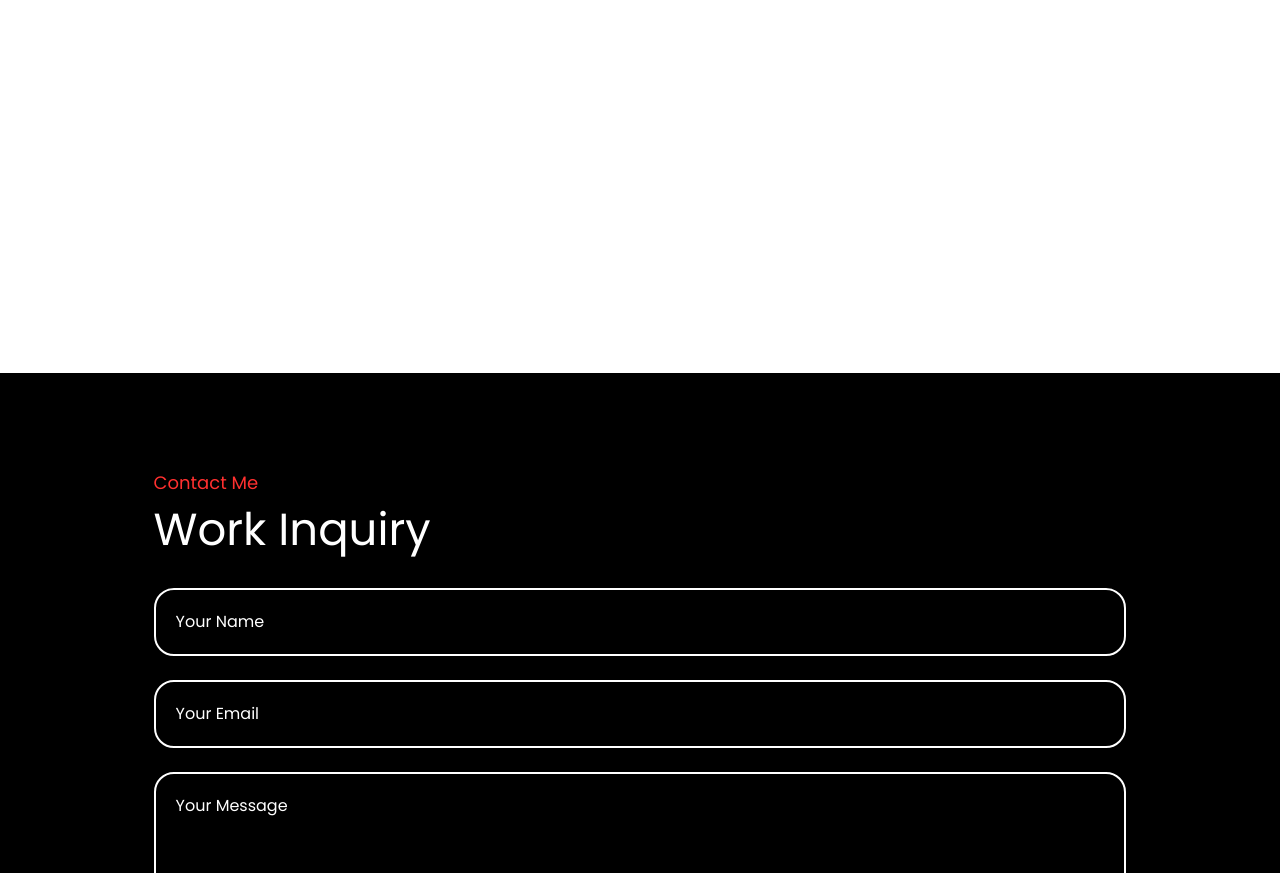
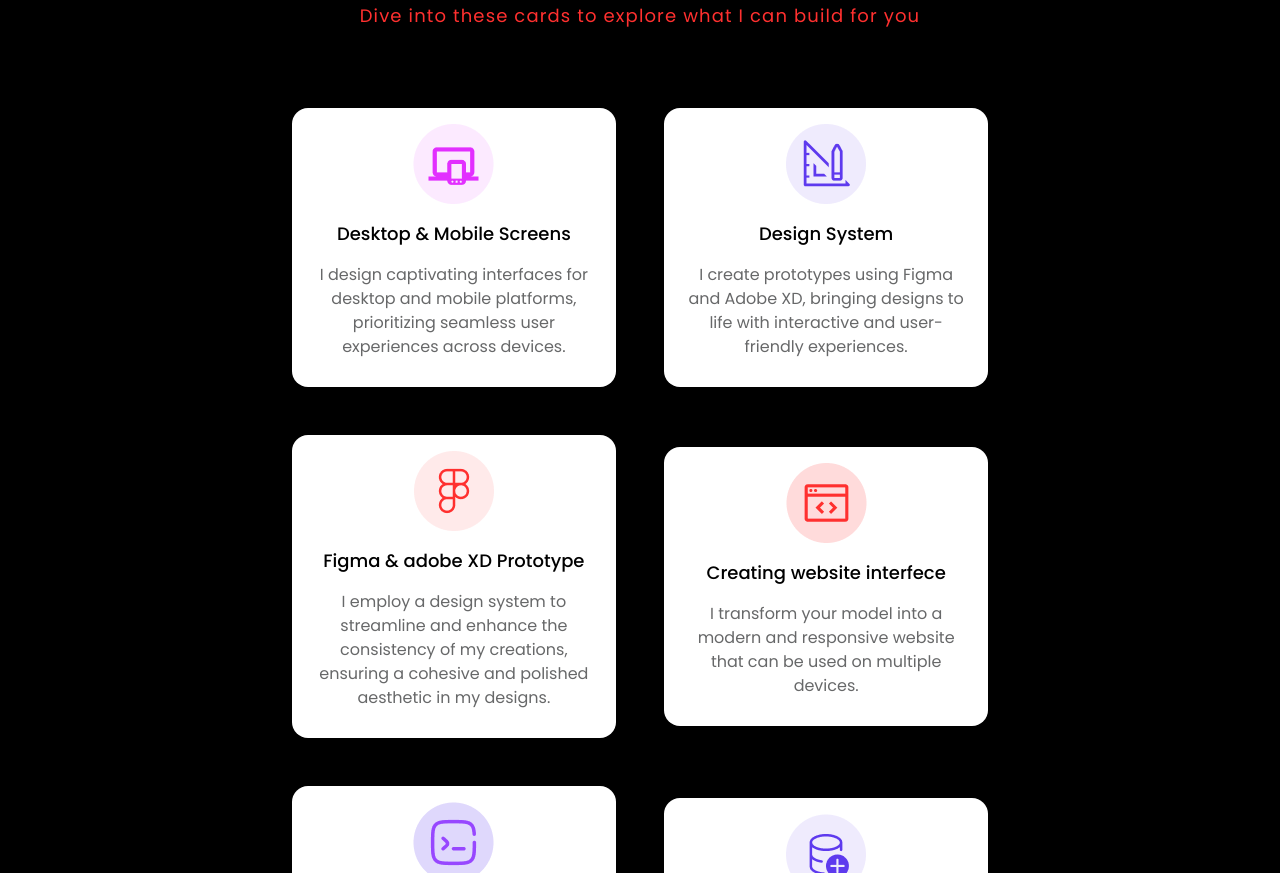
Before and after one commit to salimxfardeheb/portfolio, a Next.js app: page /services in a window 1280 px wide. Before the commit this address had no page. Shown: the part 427-1300 px from the top of the page. Built offline with nearby package versions, Linux system fonts and the light colour scheme.

Commit message:
feat services page

```diff
--- /dev/null
+++ b/app/(root)/services/page.tsx
@@ -0,0 +1,56 @@
+import Card from "@/app/components/ui/cards";
+import { descriptionFullstack, descriptionServices } from "@/app/variables";
+import React from "react";
+
+const page = () => {
+  return (
+      <div className="flex flex-col justify-center items-center lg:py-20 py-48 gap-6 mx-[12%] lg:mx-0">
+        <p className="uppercase tracking-[0.15em] text-redOrange text-MobileHeader5 font-Header5 text-center">
+          DEVELOPPE YOPUR WEBSITE FROM ZERO TO HERO
+        </p>
+        <div className="flex flex-col justify-center items-center ">
+          <p className="text-white text-Header2 flex flex-col-reverse gap-4 text-center leading-tight tracking-wide">
+            <span className="text-redOrange md:text-Header5 text-MobileHeader5 mx-4">Dive into these cards to explore what I can build for you</span> Web Developer
+          </p>
+          {/* cards of Services */}
+          <div
+            className="flex flex-wrap items-center justify-center mx-[12%] gap-12 my-20 w-full"
+            id="services"
+          >
+            <Card
+              icon="/images/Services/Devices.png"
+              title="Desktop & Mobile Screens"
+              description={descriptionServices[0]}
+            />
+            <Card
+              icon="/images/Services/designSystem.png"
+              title="Design System"
+              description={descriptionServices[1]}
+            />
+            <Card
+              icon="/images/Services/Figma.png"
+              title="Figma & adobe XD Prototype"
+              description={descriptionServices[2]}
+            />
+            <Card
+            icon="/images/Services/webInterface.png"
+            title="Creating website interfece"
+            description={descriptionFullstack[0]}
+          />
+          <Card
+            icon="/images/Services/ServerWeb.png"
+            title="Server web"
+            description={descriptionFullstack[1]}
+          />
+          <Card
+            icon="/images/Services/database.png"
+            title="Database optimized"
+            description={descriptionFullstack[2]}
+          />
+          </div>
+        </div>
+      </div>
+  );
+};
+
+export default page;
--- a/app/components/sections/toolkit/toolkit.tsx
+++ b/app/components/sections/toolkit/toolkit.tsx
@@ -7,7 +7,7 @@ const toolkit = () => {
         <p className=" text-redOrange text-MobileHeader5 md:text-Header5">
           Workspace
         </p>
-        <p className="text-MobileHeader2 md:text-Header2">My ToolKit</p>
+        <p className="text-MobileHeader2 md:text-Header2 font-Header2">My ToolKit</p>
       </div>
       <div className="toolkit">
         <img src="/images/toolkit/tailwind.png" />
```
Also changed, not shown: app/(root)/portfolio/page.tsx (added).
